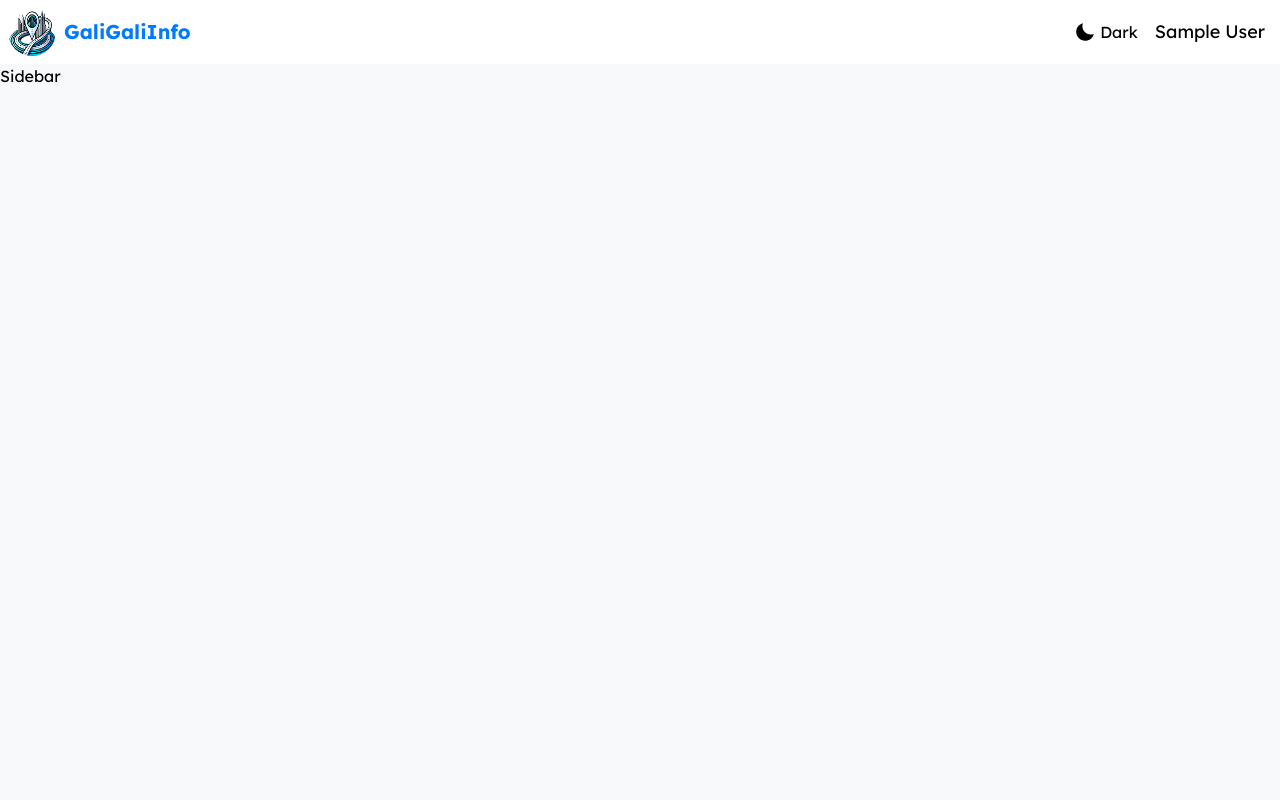
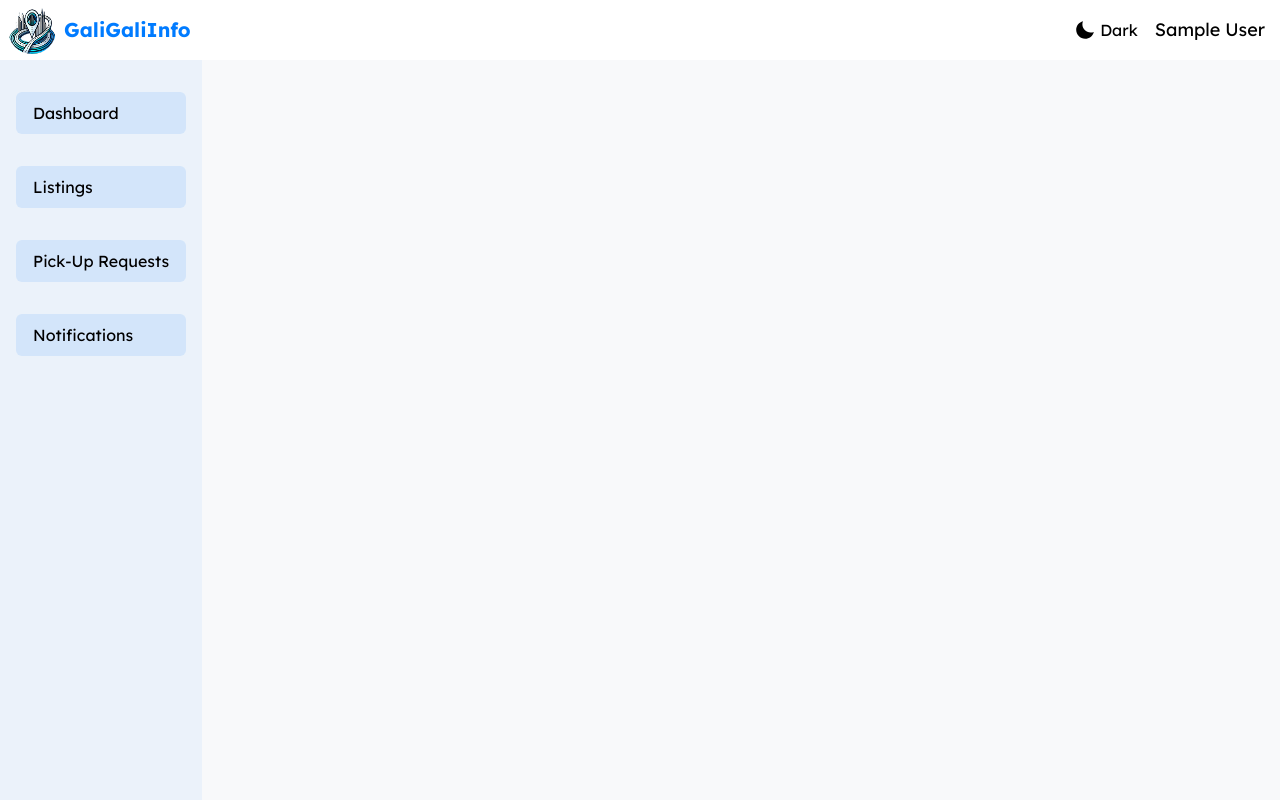
Before and after one commit to corenitin/gali-gali-info, a React (Vite) app in the folder client/: page /business in a window 1280 px wide. Shown: the top 800 px of the page. Built offline with nearby package versions, Linux system fonts and the light colour scheme; no server answers; sample sign-in values are in the browser's storage.

Commit message:
feat: implement Sidebar component with navigation links; adjust layout in BusinessLayout and App components

```diff
--- a/client/src/App.jsx
+++ b/client/src/App.jsx
@@ -6,7 +6,7 @@ function App() {
   return (
     <div className="min-h-screen bg-base-light dark:bg-base-dark text-dark dark:text-light">
       <Navbar />
-      <div className="min-h-screen pt-16 lg:pt-16">
+      <div className="min-h-screen pt-[3.75rem]">
         <Outlet />
       </div>
       <Footer />
--- a/client/src/components/BusinessLayout.jsx
+++ b/client/src/components/BusinessLayout.jsx
@@ -4,9 +4,11 @@ import { Outlet } from 'react-router';
 
 function BusinessLayout() {
   return (
-    <div className=''>
+    <div className='flex'>
         <Sidebar />
+        <div className='ml-52'>
         <Outlet />
+        </div>
     </div>
   )
 }
--- a/client/src/components/Navbar.jsx
+++ b/client/src/components/Navbar.jsx
@@ -37,48 +37,61 @@ function Navbar() {
     };
   }, []);
 
-  const handleLogout = async() => {
+  const handleLogout = async () => {
     try {
-      const res = await api.post('/users/logout');
-      if(res.status === 200) {
+      const res = await api.post("/users/logout");
+      if (res.status === 200) {
         logout();
       }
     } catch (error) {
-      console.log('Error while logging out,', error)
+      console.log("Error while logging out,", error);
     }
-  }
+  };
+
   return (
-    <nav className="fixed w-full flex justify-between items-center px-2 lg:px-2 py-1 lg:py-1.5 bg-light dark:bg-dark">
-      {/* Left Side: Logo */}
-      <div className="flex items-center gap-2">
-        <img src={gali_logo} alt="" className="bg-secondary rounded-full w-12 h-12" />
-        <h1 className="hidden xs:flex text-primary text-xl font-bold">GaliGaliInfo</h1>
-      </div>
+    <nav className="fixed w-full flex items-center py-1 px-2 bg-light dark:bg-dark">
+      {/* Mobile Menu Toggle (Left on small screens) */}
+      {user && user.role === "individual" && (
+        <button
+          onClick={toggleMobileMenu}
+          className="lg:hidden text-2xl p-2 rounded-md bg-gray-200 dark:bg-primary-dark"
+        >
+          {isMobileMenuOpen ? <IoClose /> : <FiMenu />}
+        </button>
+      )}
 
-      {/* Center: Search & Area Selection */}
-      <div className="hidden lg:lex gap-4">
-        <input type="text" placeholder="Select Area" className="input py-0" />
-        <input type="text" placeholder="Search" className="input min-w-96" />
+      {/* Website Name & Logo */}
+      <div className="flex-1 flex items-center justify-center lg:justify-start gap-2">
+        <img src={gali_logo} alt="Logo" className="bg-secondary rounded-full w-12 h-12 hidden sm:flex" />
+        <h1 className="text-primary text-xl font-bold sm:flex hidden">GaliGaliInfo</h1>
+        <h1 className="text-primary text-xl font-bold sm:hidden absolute left-1/2 transform -translate-x-1/2">
+          GaliGaliInfo
+        </h1>
       </div>
 
       {/* Right Side: Profile & Mobile Menu */}
       <div className="flex items-center gap-1">
-        {/* Mobile Menu Toggle */}
-        <button
-          onClick={toggleMobileMenu}
-          className="lg:hidden text-2xl p-2 rounded-md bg-gray-200 dark:bg-gray-700"
-        >
-          {isMobileMenuOpen ? <IoClose /> : <FiMenu />}
-        </button>
-
         {/* Profile Section */}
         <div ref={dropdownRef} className="relative">
           <div
             onClick={toggleDropdown}
             className="flex items-center gap-1 rounded-full hover:bg-primary/15 px-1.5 py-1 border border-transparent hover:border-primary/15 cursor-pointer"
           >
-            {user && user.photo ? (<img src={user.photo} alt="" className="w-10 h-10 rounded-full" />) : (<DarkModeBtn />)}
-            {user && user.name ? (<span className="text-lg hidden sm:block">{user.name}</span>) : (<button onClick={() => navigate('/login')} className="px-4 py-2 rounded-md text-light bg-primary hover:bg-primary-dark">Login</button>)}
+            {user && user.photo ? (
+              <img src={user.photo} alt="" className="w-10 h-10 rounded-full" />
+            ) : (
+              <DarkModeBtn />
+            )}
+            {user && user.name ? (
+              <span className="text-lg hidden sm:block">{user.name}</span>
+            ) : (
+              <button
+                onClick={() => navigate("/login")}
+                className="px-4 py-2 rounded-md text-light bg-primary hover:bg-primary-dark"
+              >
+                Login
+              </button>
+            )}
           </div>
 
           {/* Dropdown Menu */}
@@ -93,7 +106,10 @@ function Navbar() {
                   <DarkModeBtn />
                 </li>
                 <div className="w-full h-px bg-dark/15 dark:bg-light/15 my-2"></div>
-                <li onClick={handleLogout} className="hover-border cursor-pointer py-1 w-full text-center">
+                <li
+                  onClick={handleLogout}
+                  className="hover-border cursor-pointer py-1 w-full text-center"
+                >
                   Logout
                 </li>
               </ul>
--- a/client/src/components/Sidebar.jsx
+++ b/client/src/components/Sidebar.jsx
@@ -1,9 +1,36 @@
-import React from 'react'
+import React from "react";
+import { NavLink } from "react-router";
 
 function Sidebar() {
+  const links = [
+    { title: "Dashboard", to: "dashboard" },
+    { title: "Listings", to: "listings" },
+    { title: "Pick-Up Requests", to: "pick-up-requests" },
+    { title: "Notifications", to: "notifications" },
+  ];
+
   return (
-    <div>Sidebar</div>
-  )
+    <div className="bg-primary/5 dark:bg-primary-dark/15 min-h-screen fixed px-4 py-8">
+      <ul className="flex flex-col gap-8">
+        {links.map((link) => (
+          <NavLink
+            to={`/business/${link.to}`}
+            key={link.to}
+            className={({ isActive }) =>
+              `px-4 py-2 rounded-md border ${
+                isActive
+                  ? "bg-primary/15 border-primary/50" // Active styles
+                  : "bg-primary/10 border-transparent hover:bg-primary/15 hover:border-primary/50"
+              }`
+            }
+          >
+            {link.title}
+          </NavLink>
+        ))}
+      </ul>
+    </div>
+  );
 }
 
-export default Sidebar
+export default Sidebar;
+``
```
